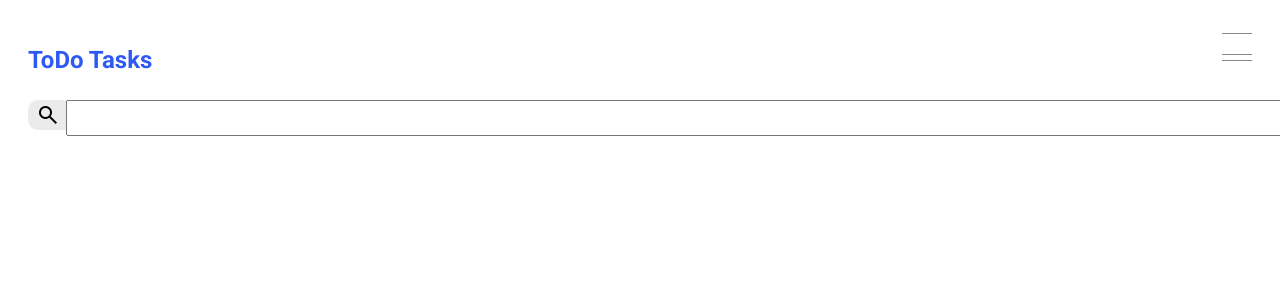
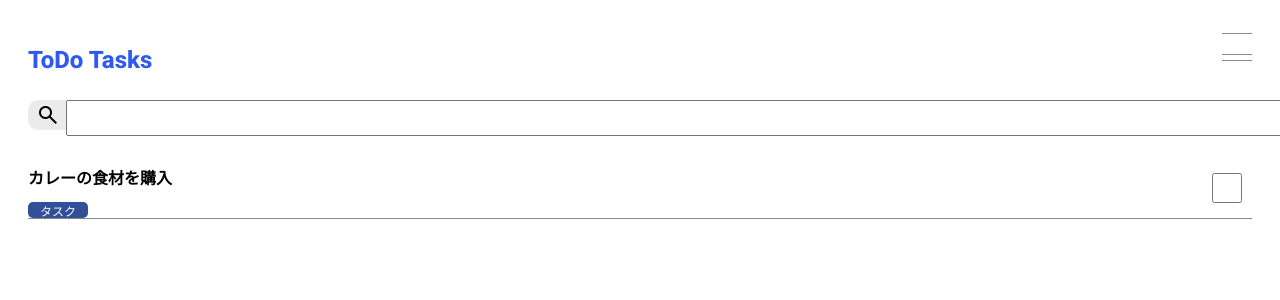
Before and after one commit to ShunKUN1182/winter_study, a React (Vite) app in the folder react-todo/: page / in a window 1280 px wide. Shown: the top 300 px of the page. Built offline with nearby package versions, Linux system fonts and the light colour scheme; a web font is replaced by a local one.

Commit message:
todo-list完成

```diff
--- a/react-todo/src/App.jsx
+++ b/react-todo/src/App.jsx
@@ -2,12 +2,14 @@ import { useState } from "react";
 import "./index.css";
 import Header from "./components/Header";
 import TaskSeatch from "./components/TaskSeatch";
+import Tasks from "./components/Tasks";
 
 const Main = () => {
     return (
         <>
             <Header />
             <TaskSeatch />
+            <Tasks />
         </>
     );
 };
--- /dev/null
+++ b/react-todo/src/components/Tasks.jsx
@@ -0,0 +1,19 @@
+const Tasks = () => {
+    return (
+        <div className="todo_lists">
+            <div className="todo_list">
+                <div className="task_name">
+                    <h2>カレーの食材を購入</h2>
+                    <div className="tags">
+                        <span className="task_tag">タスク</span>
+                    </div>
+                </div>
+                <div className="task_check">
+                    <input type="checkbox" />
+                </div>
+            </div>
+        </div>
+    );
+};
+
+export default Tasks;
--- a/react-todo/src/index.css
+++ b/react-todo/src/index.css
@@ -11,6 +11,10 @@
     --pickup-text: 24px;
 }
 
+html {
+    font-family: "Roboto", sans-serif;
+}
+
 .header {
     margin: 30px 20px 0;
     display: flex;
@@ -18,8 +22,7 @@
     h1 {
         color: var(--main-color);
         font-size: var(--pickup-text);
-        font-family: "Roboto", sans-serif;
-        font-weight: bold;
+        font-weight: 750;
     }
     .border {
         margin-top: 3px;
@@ -61,3 +64,56 @@
         }
     }
 }
+
+.todo_lists {
+    display: flex;
+    flex-direction: column;
+    gap: 15px;
+    .todo_list {
+        height: 50px;
+        margin: 0 20px;
+        display: flex;
+        justify-content: space-between;
+        align-items: center;
+        padding-bottom: 8px;
+        border-bottom: var(--search-box-inner) 1px solid;
+        .task_name {
+            h2 {
+                font-size: var(--todo-h1);
+            }
+            .tags {
+                display: flex;
+                align-items: center;
+                gap: 5px;
+                span {
+                    display: flex;
+                    justify-content: center;
+                    align-items: center;
+                    width: 60px;
+                    height: 16px;
+                    border-radius: 5px;
+                    color: var(--white-color);
+                    font-size: var(--text);
+                }
+                .task_tag {
+                    background-color: var(--base-color);
+                }
+                .event_tag {
+                    background-color: var(--main-color);
+                }
+                .others_tag {
+                    background-color: var(--accent-color);
+                }
+            }
+        }
+        .task_check {
+            width: 30px;
+            height: 30px;
+            margin-right: 14px;
+            input {
+                width: 100%;
+                height: 100%;
+            }
+        }
+    }
+}
```
